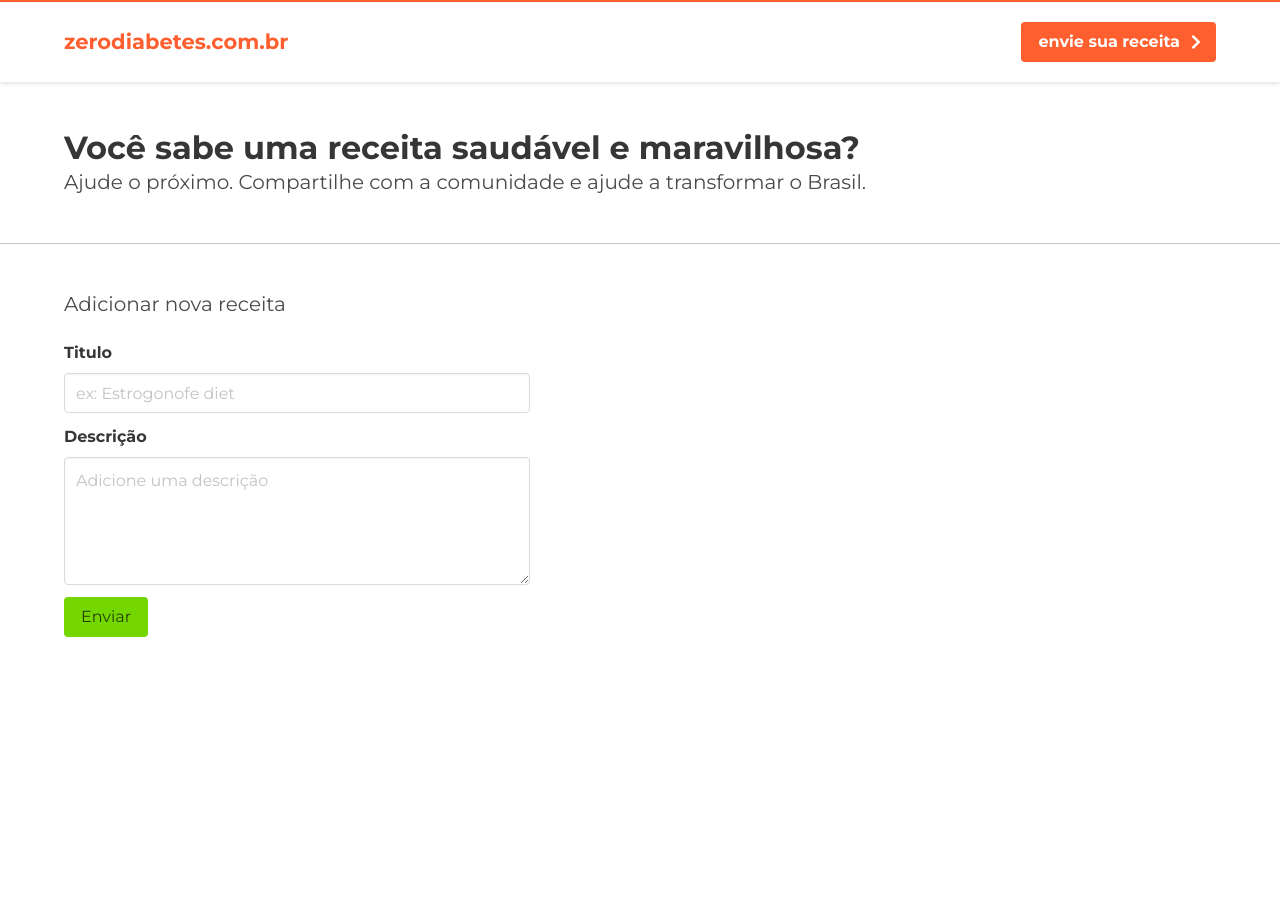
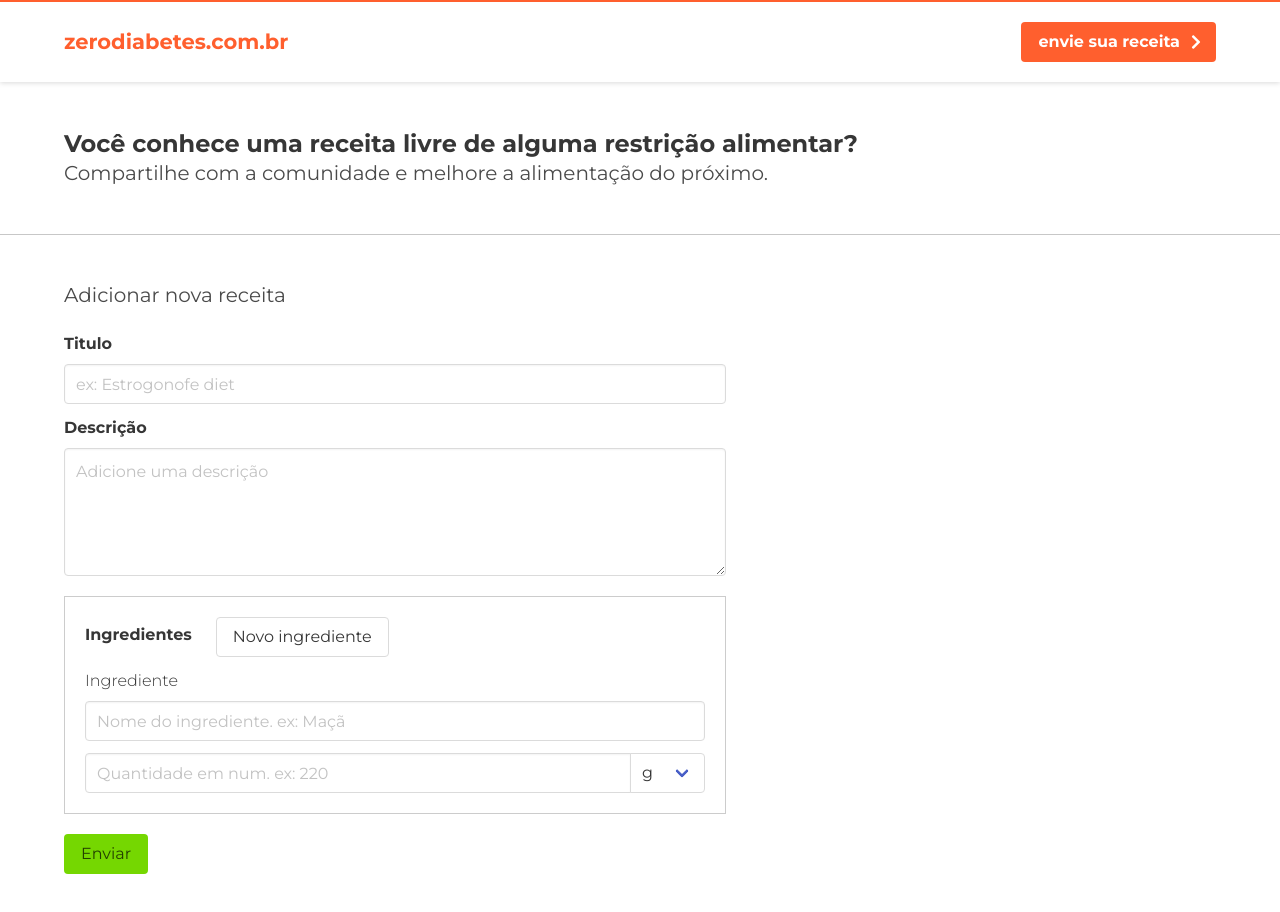
Before and after one commit to betodasilva/nrecipes, an Angular app: page /enviar-receita in a window 1280 px wide. Shown: the top 912 px of the page. Before the commit the page ends 800 px from the top, so only its background shows below. Built offline with nearby package versions, Linux system fonts and the light colour scheme.

Commit message:
Add template driven form

```diff
--- a/src/app/app.module.ts
+++ b/src/app/app.module.ts
@@ -2,6 +2,7 @@ import { BrowserModule } from '@angular/platform-browser';
 import { BrowserAnimationsModule } from '@angular/platform-browser/animations';
 import { NgModule } from '@angular/core';
 import { HttpModule } from '@angular/http';
+import { FormsModule } from '@angular/forms';
 
 import { AppRoutingModule } from './app-routing.module';
 import { AppComponent } from './app.component';
@@ -14,6 +15,7 @@ import { FilterComponent } from './filter/filter.component';
 import { HomeComponent } from './home/home.component';
 import { HeaderComponent } from './header/header.component';
 import { SubmitrecipeComponent } from './submitrecipe/submitrecipe.component';
+
 
 @NgModule({
   declarations: [
@@ -30,6 +32,7 @@ import { SubmitrecipeComponent } from './submitrecipe/submitrecipe.component';
   imports: [
     BrowserModule,
     BrowserAnimationsModule,
+    FormsModule,
     AppRoutingModule,
     HttpModule
   ],
--- a/src/app/recipes/recipe-list/recipe-list.component.ts
+++ b/src/app/recipes/recipe-list/recipe-list.component.ts
@@ -14,10 +14,18 @@ import { Response } from '@angular/http';
 export class RecipeListComponent implements OnInit {
   steps: Step[] = [new Step('Misturar a carne', 'Lorem ipsum dot color')];
   ingredients: Ingredient[] = [new Ingredient('Cominho', 1)];
-  recipes: Recipe[] = [new Recipe( 'Strongonofe de Frango Simples', 'Strongofe de frango feito com creme de leite e molho de tomate que fica uma delícia')];
+  recipes: Recipe[] = [
+    new Recipe( 'Strongonofe de Frango Simples',
+                'Strongofe de frango feito com creme de leite e molho de tomate que fica uma delícia',
+                this.steps,
+                this.ingredients)
+  ];
   recipe: Recipe;
   constructor(private server: Server) {
-    this.recipe = new Recipe( 'Strongonofe de Frango Simples', 'Strongofe de frango feito com creme de leite e molho de tomate que fica uma delícia');
+    new Recipe( 'Strongonofe de Frango Simples',
+                'Strongofe de frango feito com creme de leite e molho de tomate que fica uma delícia',
+                this.steps,
+                this.ingredients )
   }
 
   ngOnInit() {
@@ -28,7 +36,7 @@ export class RecipeListComponent implements OnInit {
       .subscribe(
         data => {
           for ( var [k, v] of Object.entries( data ) ) {
-            this.recipes.push( new Recipe(v['title'], v['description']) )
+            this.recipes.push( new Recipe( v['title'], v['description'], this.steps, this.ingredients ) );
           }
         } );
   }
--- a/src/app/recipes/recipe/recipe.model.ts
+++ b/src/app/recipes/recipe/recipe.model.ts
@@ -4,8 +4,8 @@ export class Recipe {
     constructor(
         public title: string,
         public description: string,
-        // public steps: Array<Step>,
-        // public ingredients: Array<Ingredient>,
+        public steps: Array<Step>,
+        public ingredients: Array<Ingredient>,
         public image: string = '../assets/imgs/recipeimage.jpg'
     ){}
 }
--- a/src/app/recipes/recipes.component.ts
+++ b/src/app/recipes/recipes.component.ts
@@ -9,29 +9,12 @@ import { Server } from '../../providers/server.service';
 })
 export class RecipesComponent implements OnInit {
 
-  @ViewChild('formElement') formElement: ElementRef;
-  @ViewChild('titleElement') titleElement: ElementRef;
-  @ViewChild('desclement') descElement: ElementRef;
+
   constructor(private server: Server) { }
 
   ngOnInit() {
   }
 
-  submitNewRecipeData( event, title, description ){
-    event.preventDefault();
-    this.addNewRecipe( title, description );
-
-  }
-
-  addNewRecipe( title, description ){
-    this.server
-        .createRecipe( new Recipe(title, description) )
-        .subscribe(
-          res => console.log( res ),
-          err => console.log( err ),
-          () => console.log( 'done' )
-        );
-  }
 
 
 
--- a/src/app/submitrecipe/submitrecipe.component.html
+++ b/src/app/submitrecipe/submitrecipe.component.html
@@ -1,8 +1,8 @@
 <div class="hero hero--border-bottom">
   <div class="hero-body">
     <div class="container">
-      <h1 class="title">Você sabe uma receita saudável e maravilhosa?</h1>
-      <h2 class="subtitle">Ajude o próximo. Compartilhe com a comunidade e ajude a transformar o Brasil.</h2>
+      <h1 class="title is-size-4">Você conhece uma receita livre de alguma restrição alimentar?</h1>
+      <h2 class="subtitle">Compartilhe com a comunidade e melhore a alimentação do próximo.</h2>
     </div>
   </div>
 </div>
@@ -10,43 +10,62 @@
   <div class="container">
     <h3 class="subtitle">Adicionar nova receita</h3>
     <div class="columns">
-      <div class="column is-5">
-        <form #formElement>
+      <div class="column is-7">
+        <form (ngSubmit)="submitNewRecipeData(f)" #f="ngForm">
           <div class="field">
             <label class="label">Titulo</label>
             <div class="control">
-              <input type="text" class="input" placeholder="ex: Estrogonofe diet" #titleElement>
+              <input type="text" name="title" class="input" placeholder="ex: Estrogonofe diet" ngModel>
             </div>
           </div>
           <div class="field">
             <label class="label">Descrição</label>
             <div class="control">
-              <textarea class="textarea" placeholder="Adicione uma descrição" #descElement></textarea>
+              <textarea class="textarea" name="description" placeholder="Adicione uma descrição" ngModel></textarea>
             </div>
           </div>
+
+          <fieldset class="fieldset">
+            <div class="field is-horizontal">
+              <div class="field-label is-normal">
+                <label class="label">Ingredientes</label>
+              </div>
+              <div class="field-body">
+                <div class="control">
+                  <button class="button" type="button" (click)="addNewIngredient()">Novo ingrediente</button>
+                </div>
+              </div>
+            </div>
+            <div class="ingredient field" *ngFor="let ingredient of ingredients; let i = index;" [ngModelGroup]=" 'ingredient-'+i ">
+              <label class="label has-text-weight-light">Ingrediente</label>
               <div class="field">
                 <div class="control">
-              <input type="submit" value="Enviar" class="submit button is-primary" (click)="submitNewRecipeData($event, titleElement.value, descElement.value)">
+                  <input type="text" name="name" class="input" placeholder="Nome do ingrediente. ex: Maçã" ngModel>
                 </div>
               </div>
-          <!-- <div class="field is-grouped">
-            <label class="label">Ingredientes</label>
-            <div class="control">
-              <input type="text" class="input" placeholder="Quantidade">
+              <div class="field has-addons">
+                <div class="control is-expanded">
+                  <input type="number" name="quantity" class="input" placeholder="Quantidade em num. ex: 220" ngModel>
                 </div>
                 <div class="control">
-              <input type="text" class="input" placeholder="Quantidade: ex 20g">
+                  <span class="select">
+                    <select name="unity" [ngModel]="ingredientDefaultUnity">
+                      <option value="g">g</option>
+                      <option value="kg">kg</option>
+                      <option value="ml">ml</option>
+                      <option value="l">l</option>
+                    </select>
+                  </span>
                 </div>
               </div>
-          <div class="field is-grouped">
-            <label class="label">Ingredientes</label>
+            </div>
+          </fieldset>
+
+          <div class="field">
             <div class="control">
-              <input type="text" class="input" placeholder="Quantidade">
+              <input type="submit" value="Enviar" class="submit button is-primary">
             </div>
-            <div class="control">
-              <input type="text" class="input" placeholder="Quantidade: ex 20g">
           </div>
-          </div> -->
         </form>
       </div>
     </div>
--- a/src/app/submitrecipe/submitrecipe.component.scss
+++ b/src/app/submitrecipe/submitrecipe.component.scss
@@ -5,3 +5,11 @@
         border-bottom: 1px solid  rgba(69, 69, 69, 0.3);
     }
 }
+
+.fieldset {
+    border: none;
+    margin-top: 1.25rem;
+    margin-bottom: 1.25rem;
+    border: 1px solid #ccc;
+    padding: 20px;
+}
--- a/src/app/submitrecipe/submitrecipe.component.ts
+++ b/src/app/submitrecipe/submitrecipe.component.ts
@@ -1,6 +1,8 @@
 import { Component, OnInit, ViewChild, ElementRef } from '@angular/core';
+import { NgForm } from '@angular/forms';
 import { Server } from '../../providers/server.service';
 import { Recipe } from '../recipes/recipe/recipe.model';
+import { Ingredient } from '../recipes/recipe/ingredient.model'
 
 @Component({
   selector: 'app-submitrecipe',
@@ -9,21 +11,28 @@ import { Recipe } from '../recipes/recipe/recipe.model';
 })
 export class SubmitrecipeComponent implements OnInit {
 
-  @ViewChild('formElement') formElement: ElementRef;
-  @ViewChild('titleElement') titleElement: ElementRef;
-  @ViewChild('desclement') descElement: ElementRef;
-  constructor(private server: Server) {}
+  @ViewChild('f') ngForm: NgForm;
+  ingredients: Ingredient[] = [new Ingredient('', 0)];
+  ingredientsLength: number;
+  ingredientDefaultUnity = 'g';
+  constructor(private server: Server) {
+    this.ingredientsLength = this.ingredients.length;
+  }
 
   ngOnInit() {
   }
 
-  submitNewRecipeData( event, title, description ){
-    event.preventDefault();
-    this.addNewRecipe( title, description );
+  submitNewRecipeData( form ){
+    console.log( form );
+    //this.addNewRecipe( title, description );
 
   }
 
-  addNewRecipe( title, description ){
+  addNewIngredient(){
+    this.ingredients.push( new Ingredient('', 0, 'g') );
+  }
+
+  /* addNewRecipe( title, description ){
     this.server
         .createRecipe( new Recipe(title, description) )
         .subscribe(
@@ -31,6 +40,6 @@ export class SubmitrecipeComponent implements OnInit {
           err => console.log( err ),
           () => console.log( 'done' )
         );
-  }
+  } */
 
 }
```
Lines whose indentation alone changed are shown as unchanged.
